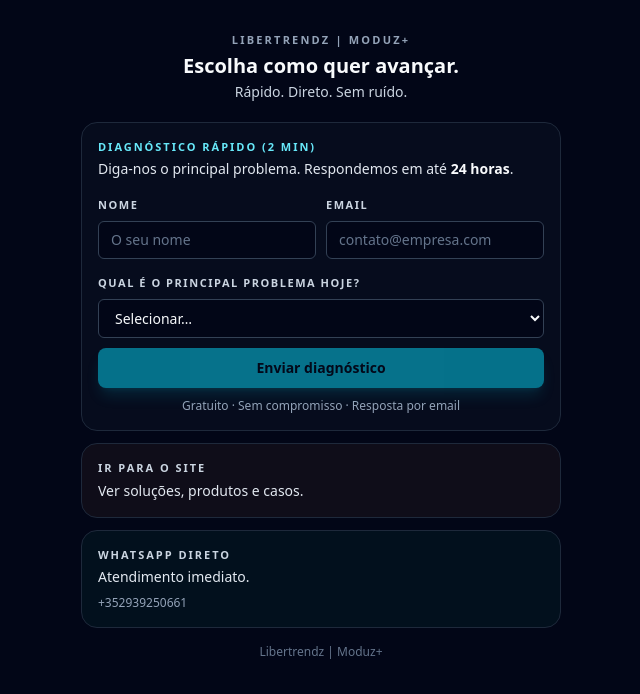
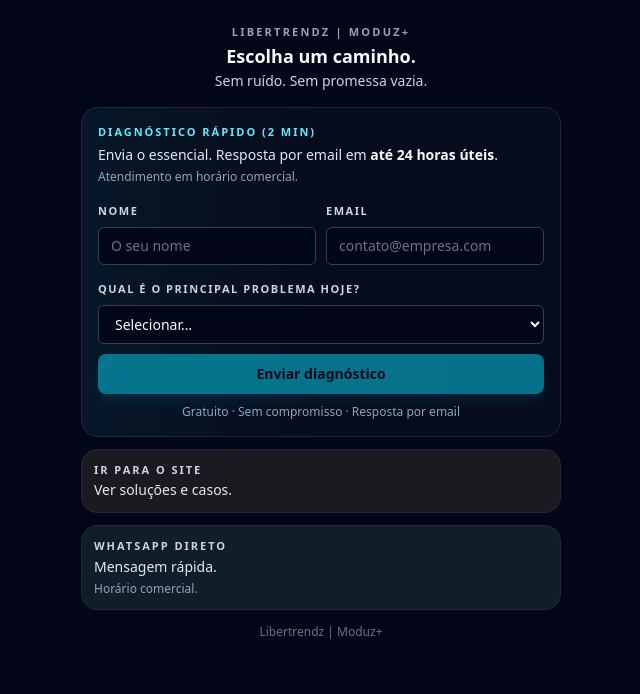
Before and after one commit to libertrendz/libertrendz-site, a Next.js app: page /bio in a window 1280 px wide. Shown: the top 694 px of the page, without its empty margins (319-959 px from the left). Built offline with nearby package versions, Linux system fonts and the light colour scheme.

Commit message:
Atualizar o page.tsx

```diff
--- a/app/bio/page.tsx
+++ b/app/bio/page.tsx
@@ -86,30 +86,32 @@ export default function BioPage() {
 
   return (
     <main className="min-h-screen bg-slate-950 text-slate-50">
-      <section className="mx-auto w-full max-w-lg px-4 py-8">
-        {/* Cabeçalho curto */}
-        <div className="space-y-1 text-center">
+      <section className="mx-auto w-full max-w-lg px-4 py-6">
+        {/* Cabeçalho compacto */}
+        <div className="text-center">
           <p className="text-[11px] font-semibold uppercase tracking-[0.2em] text-slate-400">
             Libertrendz | Moduz+
           </p>
-          <h1 className="text-xl font-bold leading-tight text-slate-50">
-            Escolha como quer avançar.
+          <h1 className="mt-1 text-lg font-bold leading-tight text-slate-50">
+            Escolha um caminho.
           </h1>
-          <p className="text-sm text-slate-300">Rápido. Direto. Sem ruído.</p>
+          <p className="mt-1 text-sm text-slate-300">Sem ruído. Sem promessa vazia.</p>
         </div>
 
-        <div className="mt-5 space-y-3">
+        <div className="mt-4 space-y-3">
           {/* 1) Diagnóstico */}
           <div className="relative overflow-hidden rounded-2xl border border-slate-800 bg-slate-900/35 p-4">
-            <div className="pointer-events-none absolute inset-0 bg-gradient-to-r from-cyan-700/12 via-transparent to-transparent" />
+            <div className="pointer-events-none absolute inset-0 bg-gradient-to-r from-cyan-700/10 via-transparent to-transparent" />
             <div className="relative z-10 space-y-3">
               <div className="space-y-1">
                 <p className="text-[11px] font-semibold uppercase tracking-[0.18em] text-cyan-300">
                   Diagnóstico rápido (2 min)
                 </p>
                 <p className="text-sm text-slate-200">
-                  Diga-nos o principal problema. Respondemos em até <span className="font-semibold text-slate-50">24 horas</span>.
+                  Envia o essencial. Resposta por email em{" "}
+                  <span className="font-semibold text-slate-50">até 24 horas úteis</span>.
                 </p>
+                <p className="text-xs text-slate-400">Atendimento em horário comercial.</p>
               </div>
 
               {status !== "ok" ? (
@@ -122,7 +124,7 @@ export default function BioPage() {
                       <input
                         value={nome}
                         onChange={(e) => setNome(e.target.value)}
-                        className="mt-1.5 w-full rounded-md border border-slate-700 bg-slate-950 px-3 py-2 text-sm text-slate-50 placeholder:text-slate-500 focus:border-cyan-400 focus:ring-2 focus:ring-cyan-500/25"
+                        className="mt-1.5 w-full rounded-md border border-slate-700 bg-slate-950 px-3 py-2 text-sm text-slate-50 placeholder:text-slate-500 focus:border-cyan-400 focus:ring-2 focus:ring-cyan-500/20"
                         placeholder="O seu nome"
                         required
                       />
@@ -136,7 +138,7 @@ export default function BioPage() {
                         value={email}
                         onChange={(e) => setEmail(e.target.value)}
                         type="email"
-                        className="mt-1.5 w-full rounded-md border border-slate-700 bg-slate-950 px-3 py-2 text-sm text-slate-50 placeholder:text-slate-500 focus:border-cyan-400 focus:ring-2 focus:ring-cyan-500/25"
+                        className="mt-1.5 w-full rounded-md border border-slate-700 bg-slate-950 px-3 py-2 text-sm text-slate-50 placeholder:text-slate-500 focus:border-cyan-400 focus:ring-2 focus:ring-cyan-500/20"
                         placeholder="contato@empresa.com"
                         required
                       />
@@ -153,7 +155,7 @@ export default function BioPage() {
                     <select
                       value={problema}
                       onChange={(e) => setProblema(e.target.value as ProblemaKey | "")}
-                      className="mt-1.5 w-full rounded-md border border-slate-700 bg-slate-950 px-3 py-2 text-sm text-slate-50 focus:border-cyan-400 focus:ring-2 focus:ring-cyan-500/25"
+                      className="mt-1.5 w-full rounded-md border border-slate-700 bg-slate-950 px-3 py-2 text-sm text-slate-50 focus:border-cyan-400 focus:ring-2 focus:ring-cyan-500/20"
                       required
                     >
                       <option value="" disabled>
@@ -172,7 +174,7 @@ export default function BioPage() {
                   <button
                     type="submit"
                     disabled={!canSubmit || status === "loading"}
-                    className="inline-flex w-full items-center justify-center rounded-lg bg-cyan-500 px-5 py-2.5 text-sm font-semibold text-slate-950 shadow-lg shadow-cyan-500/25 transition hover:bg-cyan-400 disabled:opacity-60"
+                    className="inline-flex w-full items-center justify-center rounded-lg bg-cyan-500 px-5 py-2.5 text-sm font-semibold text-slate-950 shadow-lg shadow-cyan-500/20 transition hover:bg-cyan-400 disabled:opacity-60"
                   >
                     {status === "loading" ? "A enviar…" : "Enviar diagnóstico"}
                   </button>
@@ -186,8 +188,9 @@ export default function BioPage() {
                   <div className="rounded-xl border border-slate-800 bg-slate-950/35 p-4">
                     <p className="text-sm font-semibold text-slate-50">Recebido.</p>
                     <p className="mt-1 text-sm text-slate-300">
-                      Respondemos por email em até <span className="font-semibold text-slate-50">24 horas</span>.
+                      Respondemos por email em <span className="font-semibold text-slate-50">até 24 horas úteis</span>.
                     </p>
+                    <p className="mt-1 text-xs text-slate-400">Atendimento em horário comercial.</p>
                   </div>
 
                   <button
@@ -208,32 +211,32 @@ export default function BioPage() {
             </div>
           </div>
 
-          {/* 2) Site — cores suaves */}
+          {/* 2) Site — botão suave (cor nova) */}
           <a
             href="/"
-            className="block rounded-2xl border border-slate-800 bg-accent-500/5 p-4 transition hover:border-accent-500/30 hover:bg-accent-500/8"
+            className="block rounded-2xl border border-slate-800 bg-[#F7C97A]/10 p-3 transition hover:border-[#F7C97A]/35 hover:bg-[#F7C97A]/14"
           >
             <p className="text-[11px] font-semibold uppercase tracking-[0.18em] text-slate-300">
               Ir para o site
             </p>
-            <p className="mt-1 text-sm text-slate-200">Ver soluções, produtos e casos.</p>
+            <p className="mt-0.5 text-sm text-slate-200">Ver soluções e casos.</p>
           </a>
 
-          {/* 3) WhatsApp — cores suaves */}
+          {/* 3) WhatsApp — botão suave (cor nova) */}
           <a
             href={WHATSAPP_URL}
             target="_blank"
             rel="noreferrer"
-            className="block rounded-2xl border border-slate-800 bg-emerald-500/5 p-4 transition hover:border-emerald-500/30 hover:bg-emerald-500/8"
+            className="block rounded-2xl border border-slate-800 bg-[#7CF2C6]/10 p-3 transition hover:border-[#7CF2C6]/35 hover:bg-[#7CF2C6]/14"
           >
             <p className="text-[11px] font-semibold uppercase tracking-[0.18em] text-slate-300">
               WhatsApp direto
             </p>
-            <p className="mt-1 text-sm text-slate-200">Atendimento imediato.</p>
-            <p className="mt-2 text-xs text-slate-400">{`+${WHATSAPP_NUMBER_E164}`}</p>
+            <p className="mt-0.5 text-sm text-slate-200">Mensagem rápida.</p>
+            <p className="mt-1 text-xs text-slate-400">Horário comercial.</p>
           </a>
 
-          <div className="pt-1 text-center">
+          <div className="pt-0.5 text-center">
             <p className="text-xs text-slate-500">Libertrendz | Moduz+</p>
           </div>
         </div>
```
